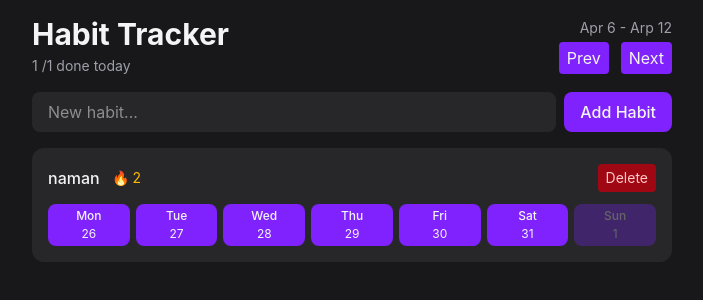
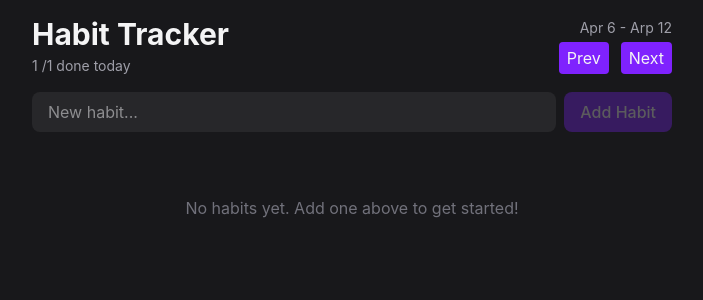
Before and after one commit to Naman-Parashar/Habit-tracker-react, a React (Vite) app: page / in a window 1280 px wide. Shown: the top 300 px of the page, without its empty margins (288-991 px from the left). Built offline with nearby package versions, Linux system fonts and the light colour scheme.

Commit message:
add funcanality

```diff
--- a/src/App.tsx
+++ b/src/App.tsx
@@ -1,18 +1,29 @@
+import { useState } from "react";
 import HabitForm from "./component/HabitForm";
 import HabitList from "./component/HabitList";
 import Headers from "./component/Headers";
+import type { HabitItemProps, HabitType } from "./types/Types";
 
 function App() {
+  const [habit, setHabit]= useState<HabitItemProps>({
+    habit: []
+  });
+
+  function addHabit({id,name}: HabitType):void {
+    setHabit(habit => ({
+      habit: [...habit.habit, {id,name}]
+    }))
+  }
   return (
       <div className="max-w-2xl mx-auto p-4 flex flex-col gap-4">
         {/* Headed */}
         <Headers />
 
         {/* form */}
-        <HabitForm/>
+        <HabitForm addHabit={addHabit}/>
 
       {/* List card */}
-      <HabitList/>
+      <HabitList habit={habit.habit}/>
       </div>
   );
 }
--- a/src/component/HabitForm.tsx
+++ b/src/component/HabitForm.tsx
@@ -1,9 +1,28 @@
+import { useState, type JSX } from "react";
 import Button from "./Button";
+import type { HabitType } from "../types/Types";
 
-function HabitForm() {
+function HabitForm({addHabit}: {addHabit: (habit: HabitType) => void}): JSX.Element {
+
+  const [name, setName] = useState<string>("");
+
+  function handleSubmit(e: React.SubmitEvent<HTMLFormElement>):void {
+    e.preventDefault()
+
+    if (name.trim() === "") return
+    setName("")
+    const val = {
+      id: Math.floor(Math.random() * 1000),
+      name: name
+    }
+    addHabit(val)
+  }
+
   return (
-    <form className="flex gap-2">
+    <form className="flex gap-2" onSubmit={handleSubmit}>
       <input
+      value={name}
+      onChange={e => setName(e.target.value)}
         className="
         flex-1
         rounded-lg
@@ -15,7 +34,11 @@ function HabitForm() {
         type="text"
         placeholder="New habit..."
       />
-      <Button className="rounded-lg px-4 py-2 font-medium">Add Habit</Button>
+      <Button
+      disabled={name.trim() === ""}
+      className="rounded-lg px-4 py-2 font-medium">
+        Add Habit
+      </Button>
     </form>
   );
 }
--- a/src/component/HabitItem.tsx
+++ b/src/component/HabitItem.tsx
@@ -1,8 +1,8 @@
 import { eachDayOfInterval, endOfWeek, format, isFuture, startOfWeek } from "date-fns";
-import type { HabitItemProps } from "../types/Types";
+import type { HabitType } from "../types/Types";
 import Button from "./Button";
 
-function HabitItem({ habit }: HabitItemProps) {
+function HabitItem({name }: HabitType) {
   const visibleDates = eachDayOfInterval({
     start: startOfWeek(new Date(), { weekStartsOn: 1 }),
     end: endOfWeek(new Date(), { weekStartsOn: 1 }),
@@ -12,7 +12,7 @@ function HabitItem({ habit }: HabitItemProps) {
     <div className="rounded-xl bg-zinc-800 p-4 flex flex-col gap-3">
       <div className="flex items-center justify-between">
         <div className="flex gap-3 items-center">
-          <span className="font-medium">{habit.name}</span>
+          <span className="font-medium">{name}</span>
           <span className="text-sm text-amber-400">🔥 2</span>
         </div>
 
--- a/src/component/HabitList.tsx
+++ b/src/component/HabitList.tsx
@@ -1,11 +1,10 @@
-import type { HabitType } from "../types/Types";
+import type { JSX } from "react/jsx-runtime";
+import type { HabitItemProps, HabitType } from "../types/Types";
 import HabitItem from "./HabitItem";
 
-function HabitList() {
-  const habits:HabitType[] = [
-    {id:1, name:"naman"}
-  ];
-  if (habits.length === 0) {
+function HabitList({habit}: HabitItemProps): JSX.Element {
+
+  if (habit.length === 0) {
     return (
       <p className="text-center text-zinc-500 py-12">
         No habits yet. Add one above to get started!
@@ -13,9 +12,9 @@ function HabitList() {
     );
   }
   return <div className="flex flex-col gap-3">
-    {habits.map((habit:HabitType)=> {
+    {habit.map((habit:HabitType)=> {
         return (
-        <HabitItem key={habit.id} habit={habit}/>
+        <HabitItem key={habit.id} {...habit}/>
     )
     })}
   </div>;
--- a/src/types/Types.ts
+++ b/src/types/Types.ts
@@ -21,5 +21,5 @@ export interface HabitType{
 }
 
 export interface HabitItemProps{
-    habit: HabitType;
+    habit: HabitType[];
 }
```
Also changed, not shown: 1 other file (tests, documents, lock files or other folders).
